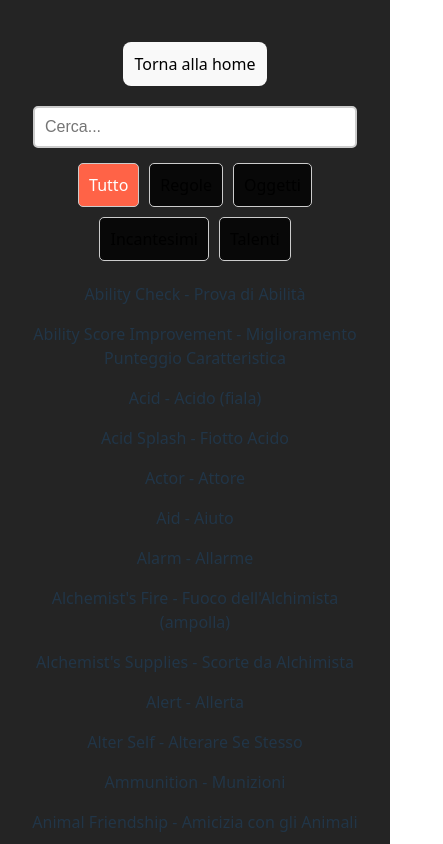
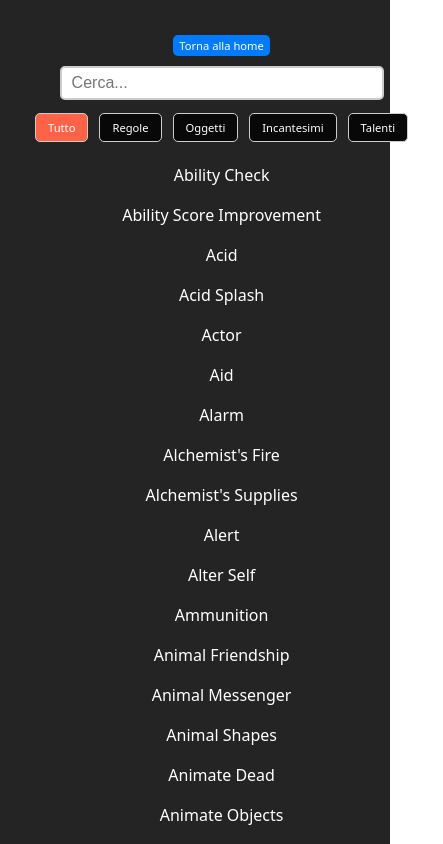
Before and after one commit to Aakraos/dndtool, a React (Vite) app: page / in a window 390 px wide. Both pictures are taken after a click on the button "Accedi alla Wiki". Shown: the top 844 px of the page, 443 px wide, since content can reach past the window. Built offline with nearby package versions, Linux system fonts and the light colour scheme.

Commit message:
1.2.1
Modified the logic behind the descriptions, it now appears in a div under the selected item, instead of hiding the entire list and showing the description.
Modified the overall style, focusing on responsivity among different resolutions and devices.

```diff
--- a/src/App.css
+++ b/src/App.css
@@ -7,56 +7,134 @@
 
 .app-container {
   text-align: center;
+  font-size: 16px; /* Dimensione base del font */
 }
 
-.buttons {
-  margin: 0px 0;
+.buttons,
+.category-buttons {
+  display: flex;
+  gap: 5px;
+  flex-wrap: nowrap;
+  white-space: nowrap;
+  max-width: 100vw;
+  padding-bottom: 2px;
+  width: 100%;
+  justify-content: center; /* Centra i bottoni */
 }
 
 button {
-  margin: 10px 10px;
-  padding: 10px;
-  font-size: 16px;
+  background-color: #007bff;
+  color: white !important; /* Assicura che il testo sia sempre bianco */
+  padding: 6px 12px;
+  border: none;
+  border-radius: 5px;
+  font-size: 1rem; /* Dimensione base del testo */
   cursor: pointer;
+  flex-grow: 1;
+  flex-shrink: 1;
+  flex-basis: auto;
+  min-width: 50px; /* Impedisce ai bottoni di diventare troppo piccoli */
+  max-width: 200px; /* Impedisce ai bottoni di diventare troppo grandi */
+  word-wrap: normal;
+  white-space: nowrap; /* Impedisce che il testo vada a capo */
+  overflow: hidden; /* Evita che il testo venga troncato */
+  text-overflow: ellipsis; /* Mostra '...' se il testo è troppo lungo, ma non a capo */
+}
+
+.button-main {
+  padding: 6px 12px;
+  margin: 3px;
+  border: 1px solid #ccc;
+  border-radius: 5px;
+  background-color: #080808;
+  transition: background-color 0.3s;
+  color: white; /* Testo bianco per i bottoni principali */
+}
+
+.button-main.selected {
+  background-color: #ff6347;
+  color: #ffffff;
+}
+
+.button-main:hover {
+  background-color: #9538285d;
+}
+
+.button-secondary {
+  padding: 6px 12px;
+  margin: 3px;
+  border: 1px solid #ccc;
+  border-radius: 5px;
+  background-color: #080808;
+  cursor: pointer;
+  transition: background-color 0.3s;
+  color: white; /* Testo bianco per i bottoni secondari */
+}
+
+.button-secondary.selected {
+  background-color: #007BFF;
+  color: white;
+}
+
+.button-secondary:hover {
+  background-color: #007bff6f;
+}
+
+/* Media Queries per schermi più piccoli */
+@media (max-width: 1024px) {
+  .app-container, .items-list, .item-description p {
+    font-size: 18px; /* Aumenta la dimensione del testo per schermi medio-piccoli */
+  }
+  button {
+    font-size: 0.9rem; /* Riduce leggermente la dimensione del testo */
+    padding: 5px 10px;
+  }
+}
+
+@media (max-width: 768px) {
+  .app-container, .items-list, .item-description p {
+    font-size: 18px; /* Aumenta un po' la dimensione del testo per schermi più piccoli */
+  }
+  button {
+    font-size: 0.8rem; /* Ulteriore riduzione della dimensione del testo */
+    padding: 4px 8px;
+  }
+}
+
+@media (max-width: 480px) {
+  .app-container, .items-list, .item-description p {
+    font-size: 16px; /* Riduce la dimensione del testo per schermi molto piccoli */
+  }
+  button {
+    font-size: 0.7rem; /* Riduce ulteriormente la dimensione del testo */
+    padding: 3px 6px;
+  }
+  /* Assicura che il testo degli oggetti sia sempre visibile e leggibile */
+  .item {
+    color: white !important; /* Colore chiaro per migliorare la leggibilità su sfondo scuro */
+  }
 }
 
 .items-list {
-  margin-top: 0px;
+  margin-top: 0;
+  font-size: 16px;
 }
 
-/* Aggiungiamo un'animazione di transizione per il passaggio del mouse (hover) */
 .item {
   cursor: pointer;
   transition: transform 0.3s ease, color 0.3s ease;
+  color: #ffffff; /* Colore scuro per una visibilità migliore */
 }
 
 .item:hover {
-  transform: scale(1.1);  /* Ingrandisce l'elemento */
-  color: #ff6347; /* Cambia il colore del testo (puoi scegliere quello che ti piace) */
+  transform: scale(1.1);
+  color: #ff6347;
 }
 
 .item:active {
-  transform: scale(0.95); /* Comprime leggermente l'elemento quando cliccato */
-  color: #ff4500; /* Colore diverso quando è cliccato */
+  transform: scale(0.95);
+  color: #ff4500;
 }
-
-/* Aggiungiamo anche un'animazione per la descrizione
-.item-description {
-  margin-top: 20px;
-  padding: 20px;
-  border: 1px solid #ddd;
-  background-color: #f9f9f9;
-  text-align: left;
-  transition: opacity 0.3s ease, transform 0.3s ease;
-  opacity: 0;
-  transform: translateY(20px);
-}
-
- Mostra la descrizione con una transizione
-.item-description.show {
-  opacity: 1;
-  transform: translateY(0);
-} */
 
 .search-bar {
   margin: 10px 0;
@@ -64,12 +142,11 @@ button {
 }
 
 .search-bar input {
-  padding: 10px;
+  padding: 6px 10px;
   font-size: 16px;
   width: 300px;
   border: 2px solid #ccc;
   border-radius: 5px;
-  transition: border 0.3s ease;
 }
 
 .search-bar input:focus {
@@ -78,48 +155,20 @@ button {
 }
 
 .item-description p {
-  white-space: pre-line; /* Gestisce i ritorni a capo */
+  white-space: pre-line;
+  font-size: 16px;
+  color: #ffffff; /* Colore del testo nella descrizione per visibilità */
 }
 
-/* Bottoni Principali: Tutto, Items, Rules, Spells, Feats */
-.button-main {
-  padding: 10px;
-  margin: 5px;
-  border: 1px solid #ccc;
-  border-radius: 5px;
-  background-color: #080808;
-  cursor: pointer;
-  transition: background-color 0.3s;
+/* Media Queries per schermi più grandi */
+@media (min-width: 1280px) {
+  .app-container, .items-list, .item-description p {
+    font-size: 20px; /* Aumenta la dimensione del font su schermi grandi */
+  }
 }
 
-/* Colore quando un bottone principale è selezionato */
-.button-main.selected {
-  background-color: #ff6347; /* Colore di selezione per bottoni principali */
-  color: #ffffff;
+@media (min-width: 1600px) {
+  .app-container, .items-list, .item-description p {
+    font-size: 22px; /* Aumenta ancora per schermi ancora più larghi */
+  }
 }
-
-.button-main:hover {
-  background-color: #9538285d;
-}
-
-/* Bottoni Secondari (per i filtri di Talenti, etc.) */
-.button-secondary {
-  padding: 8px;
-  margin: 5px;
-  border: 1px solid #ccc;
-  border-radius: 5px;
-  background-color: #080808;
-  cursor: pointer;
-  transition: background-color 0.3s;
-}
-
-/* Colore quando un bottone secondario è selezionato */
-.button-secondary.selected {
-  background-color: #007BFF; /* Colore per i filtri selezionati (es. blu) */
-  color: white;
-}
-
-/* Hover per i bottoni secondari */
-.button-secondary:hover {
-  background-color: #007bff6f;
-}
--- a/src/wiki.jsx
+++ b/src/wiki.jsx
@@ -9,7 +9,6 @@ import feats from "./feats"; // Importa i talenti
 function Wiki({ setShowWiki }) {
   const [category, setCategory] = useState("all");
   const [searchQuery, setSearchQuery] = useState("");
-  const [selectedItem, setSelectedItem] = useState(null);
   const [language, setLanguage] = useState("it");
   const [selectedCategories, setSelectedCategories] = useState([]); // Per altri sottofiltri se necessari
   const [selectedLevel, setSelectedLevel] = useState([]); // Filtro per livelli (solo per spells)
@@ -19,6 +18,9 @@ function Wiki({ setShowWiki }) {
 
   // Nuovo stato per il filtro dei talenti (feats)
   const [selectedFeatCategory, setSelectedFeatCategory] = useState([]);
+
+  // Stato per gestire gli elementi selezionati e le loro descrizioni
+  const [selectedItems, setSelectedItems] = useState([]);
 
   const filterItems = (items) => {
     if (!searchQuery) return items;
@@ -51,7 +53,6 @@ function Wiki({ setShowWiki }) {
 
     // Applica i filtri solo per gli spells
     if (category === "spells") {
-      // Considera solo items con la proprietà "level"
       itemsToDisplay = itemsToDisplay.filter((item) => item.level !== undefined);
       if (selectedLevel.length > 0) {
         itemsToDisplay = itemsToDisplay.filter((item) =>
@@ -113,7 +114,14 @@ function Wiki({ setShowWiki }) {
           en: "No description available",
         };
 
-    setSelectedItem({ ...item, description: descriptionText });
+    setSelectedItems((prevItems) => {
+      // Se l'elemento è già selezionato, rimuovilo dalla lista
+      if (prevItems.some((i) => i.term === item.term)) {
+        return prevItems.filter((i) => i.term !== item.term);
+      }
+      // Aggiungi l'elemento alla lista
+      return [...prevItems, { ...item, description: descriptionText }];
+    });
   };
 
   const toggleLanguage = () => {
@@ -121,7 +129,7 @@ function Wiki({ setShowWiki }) {
   };
 
   const resetView = () => {
-    setSelectedItem(null);
+    setSelectedItems([]);
   };
 
   // Quando cambi categoria, resetta anche i filtri specifici
@@ -293,29 +301,22 @@ function Wiki({ setShowWiki }) {
         </div>
       )}
 
-      {!selectedItem && (
-        <div className="items-list">
-          {getItems().map((item, index) => (
-            <div key={index} className="item" onClick={() => handleItemClick(item)}>
-              <p>{item.term} - {item.translation}</p>
-            </div>
-          ))}
+<div className="items-list">
+  {getItems().map((item, index) => (
+    <div key={index} className="item">
+      <p onClick={() => handleItemClick(item)}>{item.term}</p>
+      {selectedItems.some((i) => i.term === item.term) && (
+        <div className="description">
+          <p
+            dangerouslySetInnerHTML={{
+              __html: selectedItems.find((i) => i.term === item.term)?.description[language],
+            }}
+          />
         </div>
       )}
-
-      {selectedItem && (
-        <div className="item-description show">
-          <h2>{selectedItem.term} - {selectedItem.translation}</h2>
-          <div
-            dangerouslySetInnerHTML={{
-              __html: language === "it" ? selectedItem.description.it : selectedItem.description.en,
-            }}
-          />
-          <button onClick={toggleLanguage}>
-            {language === "it" ? "Inglese" : "Italiano"}
-          </button>
-        </div>
-      )}
+    </div>
+  ))}
+</div>
     </div>
   );
 }
```
